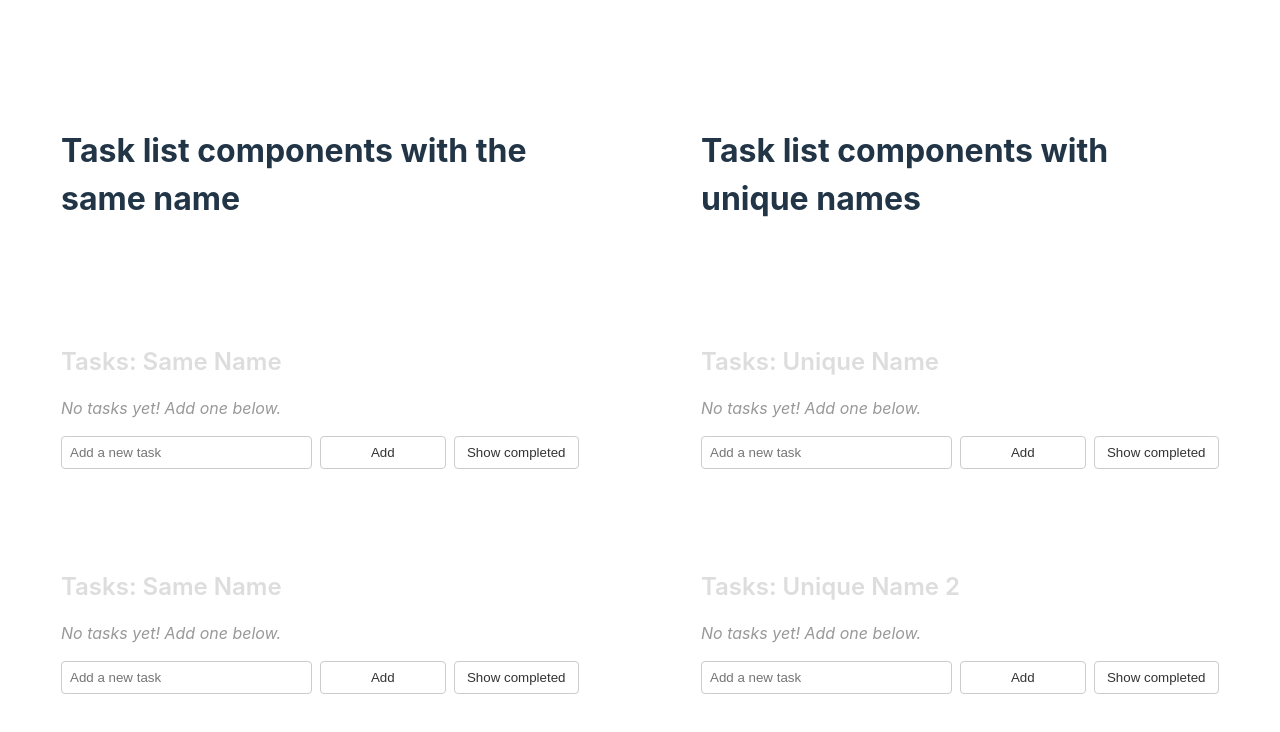
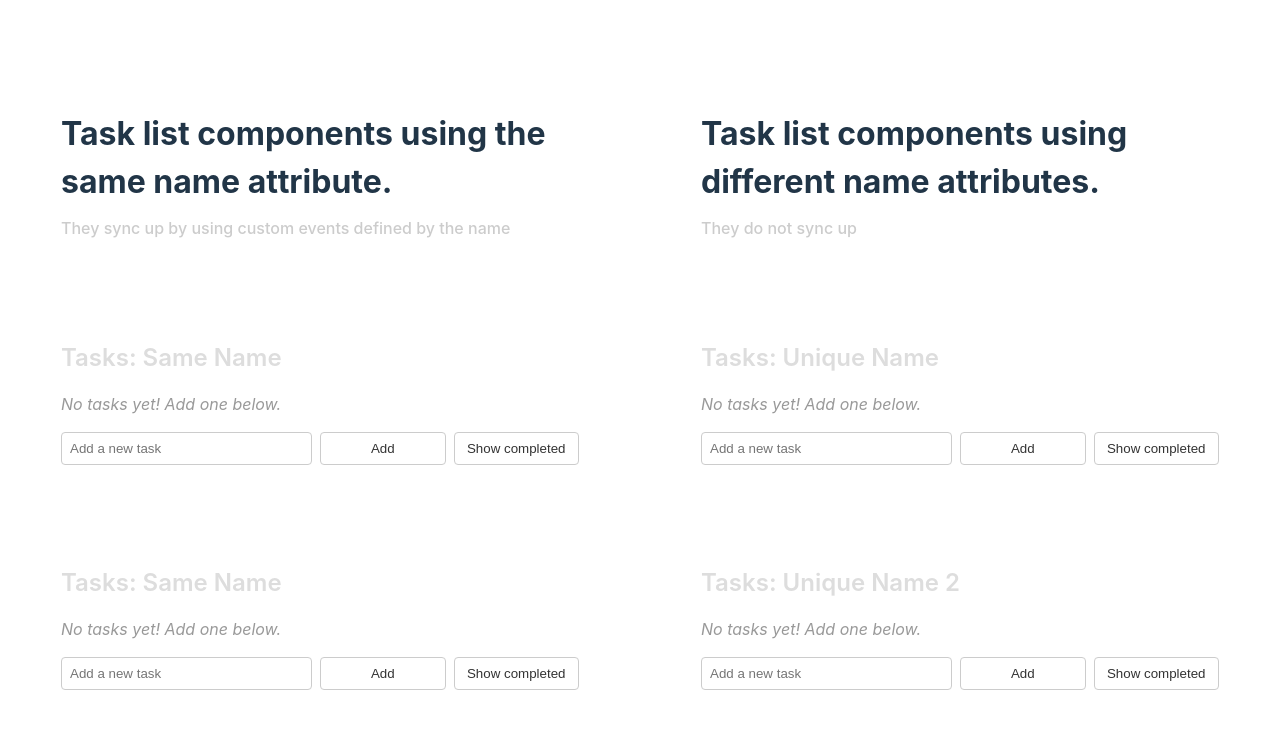
Before and after one commit to Wouter-Missler/to-do-lit-components, a website built with Vite: page index.html in a window 1280 px wide. Built offline with nearby package versions, Linux system fonts and the light colour scheme.

Commit message:
style update

```diff
--- a/index.html
+++ b/index.html
@@ -10,12 +10,18 @@
     </head>
     <body>
         <div>
-            <h1>Task list components with the same name</h1>
+            <div class="heading">
+                <h1>Task list components using the same name attribute.</h1>
+                <h3>They sync up by using custom events defined by the name</h3>
+            </div>
             <task-list name="Same Name"></task-list>
             <task-list name="Same Name"></task-list>
         </div>
         <div>
-            <h1>Task list components with unique names</h1>
+            <div class="heading">
+                <h1>Task list components using different name attributes.</h1>
+                <h3>They do not sync up</h3>
+            </div>
             <task-list name="Unique Name"></task-list>
             <task-list name="Unique Name 2"></task-list>
         </div>
--- a/src/index.css
+++ b/src/index.css
@@ -38,6 +38,21 @@ body > div {
     max-width: 550px;
     padding: 0 1rem;
     box-sizing: border-box;
+
+    .heading {
+        & h1 {
+            font-size: 2rem;
+            font-weight: 700;
+            margin: 0;
+        }
+
+        & h3 {
+            color: #ccc;
+            font-size: 1rem;
+            font-weight: 500;
+            margin: 10px 0 0 0;
+        }
+    }
 }
 
 @media (prefers-color-scheme: light) {
--- a/src/task.ts
+++ b/src/task.ts
@@ -50,6 +50,7 @@ export class TaskItem extends LitElement {
             updatedAt: new Date(),
         });
     }
+
     persistTask({ ...taskArgs }, deleteItem?: boolean): void {
         // there's no api for this demo, so we'll just update the localstorage
         const tasks = JSON.parse(
```
